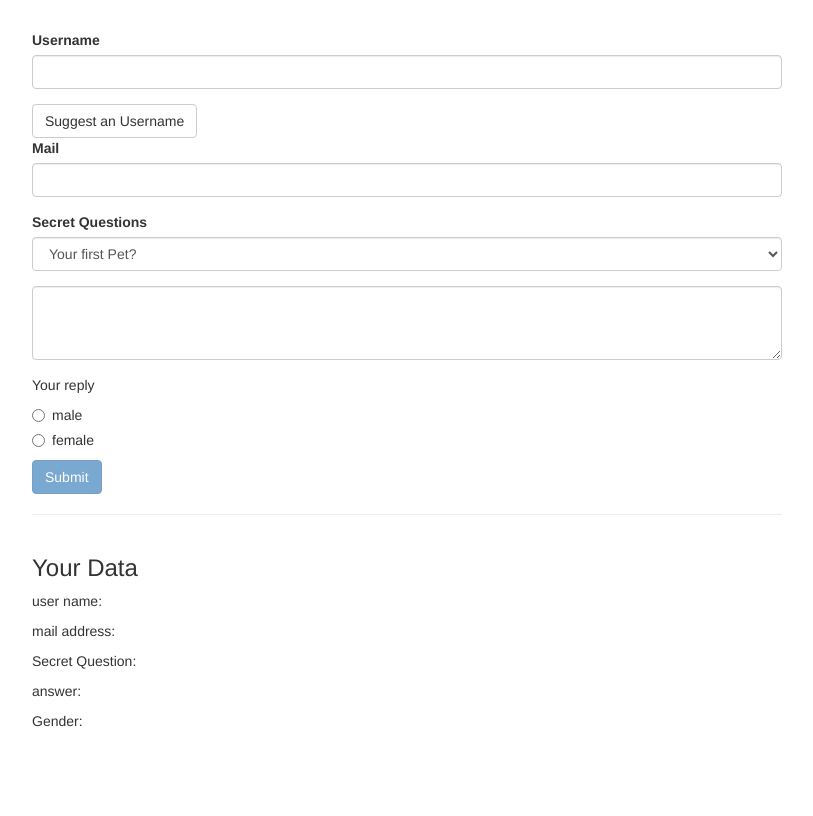
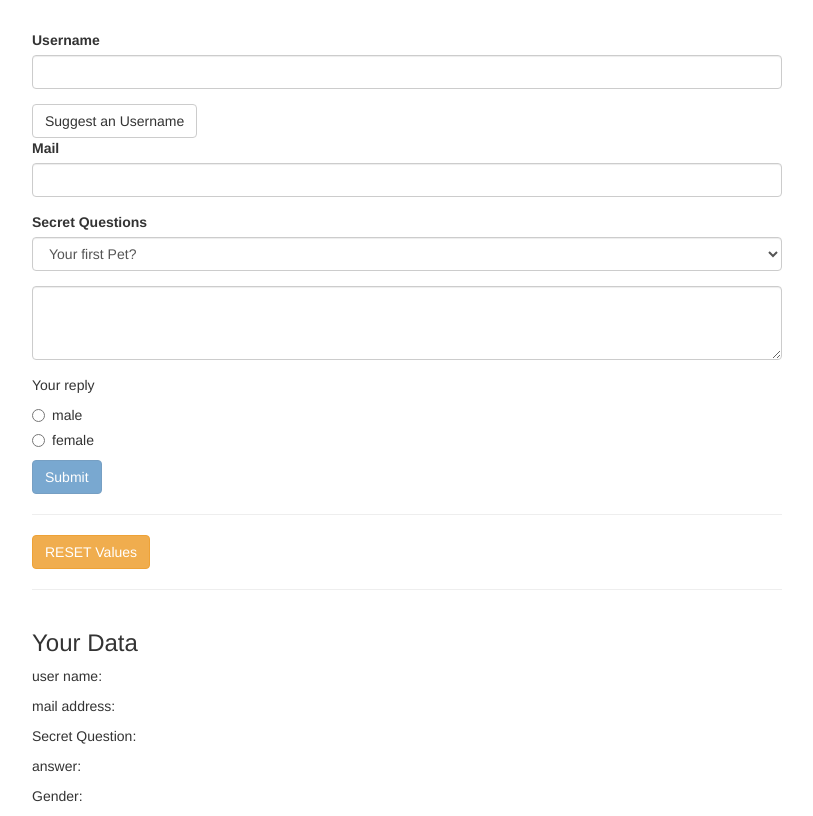
Before and after one commit to PManager1/angular-newStuff-Forms, an Angular app: page / in a window 1280 px wide. Shown: the whole page, without its empty margins (233-1046 px from the left). Built offline with nearby package versions, Linux system fonts and the light colour scheme.

Commit message:
reset values working

```diff
--- a/src/app/app.component.html
+++ b/src/app/app.component.html
@@ -71,6 +71,11 @@
         <button class="btn btn-primary" type="submit"
           [disabled]="!f.valid"
         >Submit</button>
+        <hr>
+
+        <button (click)="resetvalues()" class="btn btn-warning" type="submit"
+      >RESET Values</button>
+
       </form>
       <hr>
       <div class="row">
@@ -81,7 +86,6 @@
         <p> Secret Question: {{ user.sercretQuestion}}</p>
         <p> answer:  {{ user.answer}} </p>
         <p>Gender:  {{ user.gender}} </p>
-
         </div>
       </div>
     </div>
--- a/src/app/app.component.ts
+++ b/src/app/app.component.ts
@@ -32,6 +32,10 @@ export class AppComponent {
     console.log('32-  user = ', this.user);
   }
 
+  resetvalues(){
+    console.log( '  resetvalues()  called');
+    this.signupForm.reset();
+  }
 
   suggestUserName() {
     const suggestedName = 'Superuser';
```
